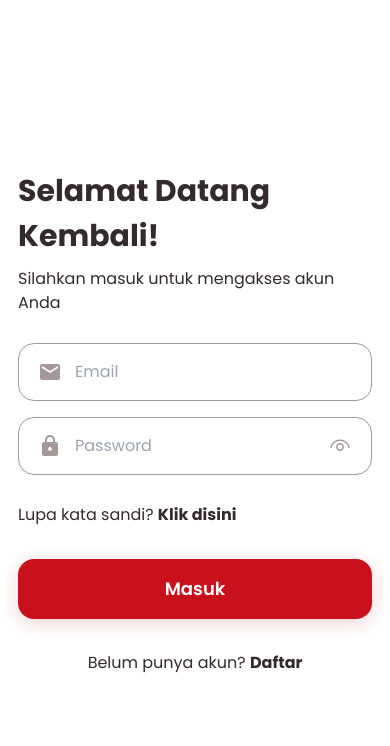
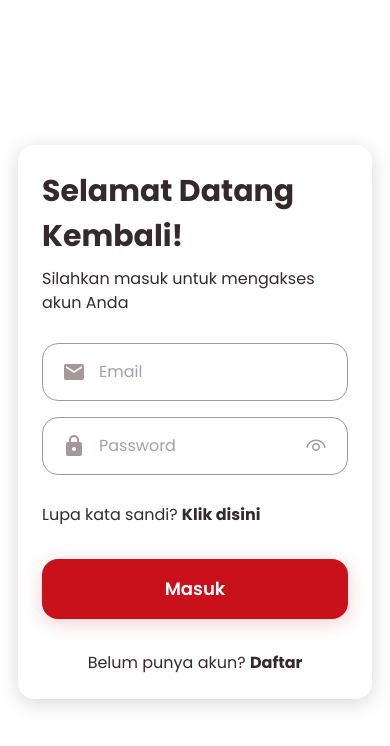
Before and after one commit to ivannoard/simpelmen-fe, a React (Create React App) app: page /login in a window 390 px wide. Shown: the top 746 px of the page. Built offline with nearby package versions, Linux system fonts and the light colour scheme.

Commit message:
destructure auth ui

```diff
--- /dev/null
+++ b/src/pages/Auth/AuthLayout.jsx
@@ -0,0 +1,29 @@
+import React, { useState } from "react";
+import { Link } from "react-router-dom";
+
+import svg from "../../assets/svg";
+import { HiOutlineArrowSmLeft } from "react-icons/hi";
+
+const AuthLayout = ({ children }) => {
+  return (
+    <>
+      <main className='containers min-h-screen flex justify-center items-center'>
+        <div className='w-full grid grid-cols-4 2xsm:grid-cols-8 2md:grid-cols-12 gap-x-4 2xsm:gap-x-8 items-center'>
+          <div className='col-span-6 hidden 2md:block'>
+            <Link to='/' className='flex items-center mb-3'>
+              <HiOutlineArrowSmLeft className='text-2xl mr-3' />
+              <span className='leading-10'>Kembali</span>
+            </Link>
+            <img src={svg.loginPage} alt='woman-and-password-laptop' />
+          </div>
+
+          <div className='2xsm:col-start-2 2md:col-start-8 col-span-4 2xsm:col-span-6 2md:col-span-5'>
+            {children}
+          </div>
+        </div>
+      </main>
+    </>
+  );
+};
+
+export default AuthLayout;
--- a/src/pages/Auth/Login.jsx
+++ b/src/pages/Auth/Login.jsx
@@ -1,27 +1,16 @@
 import React, { useState } from "react";
 import { Link } from "react-router-dom";
+import AuthLayout from "./AuthLayout";
 
-import svg from "../../assets/svg";
 import { MdEmail, MdLock } from "react-icons/md";
 import { VscEye, VscEyeClosed } from "react-icons/vsc";
-import { HiOutlineArrowSmLeft } from "react-icons/hi";
 
 const Login = () => {
   const [showPassword, setShowPassword] = useState(false);
   return (
     <>
-      <main className='containers min-h-screen flex justify-center items-center'>
-        <div className='w-full grid grid-cols-4 2xsm:grid-cols-8 2md:grid-cols-12 gap-x-4 2xsm:gap-x-8 items-center'>
-          <div className='col-span-6 hidden 2md:block'>
-            <Link to='/' className='flex items-center mb-3'>
-              <HiOutlineArrowSmLeft className='text-2xl mr-3' />
-              <span className='leading-10'>Kembali</span>
-            </Link>
-            <img src={svg.loginPage} alt='woman-and-password-laptop' />
-          </div>
-
-          <div className='2xsm:col-start-2 2md:col-start-8 col-span-4 2xsm:col-span-6 2md:col-span-5'>
-            <div className='w-full'>
+      <AuthLayout>
+        <div className='w-full p-6 xs:p-12 2md:p-0 rounded-2xl shadow-[0_4px_20px_0_#00000029] 2md:shadow-none'>
           <h3 className='mb-2'>Selamat Datang Kembali!</h3>
           <p className='mb-7'>Silahkan masuk untuk mengakses akun Anda</p>
           <form className='flex flex-col mb-8'>
@@ -73,9 +62,7 @@ const Login = () => {
             </Link>
           </p>
         </div>
-          </div>
-        </div>
-      </main>
+      </AuthLayout>
     </>
   );
 };
```
Lines whose indentation alone changed are shown as unchanged.
